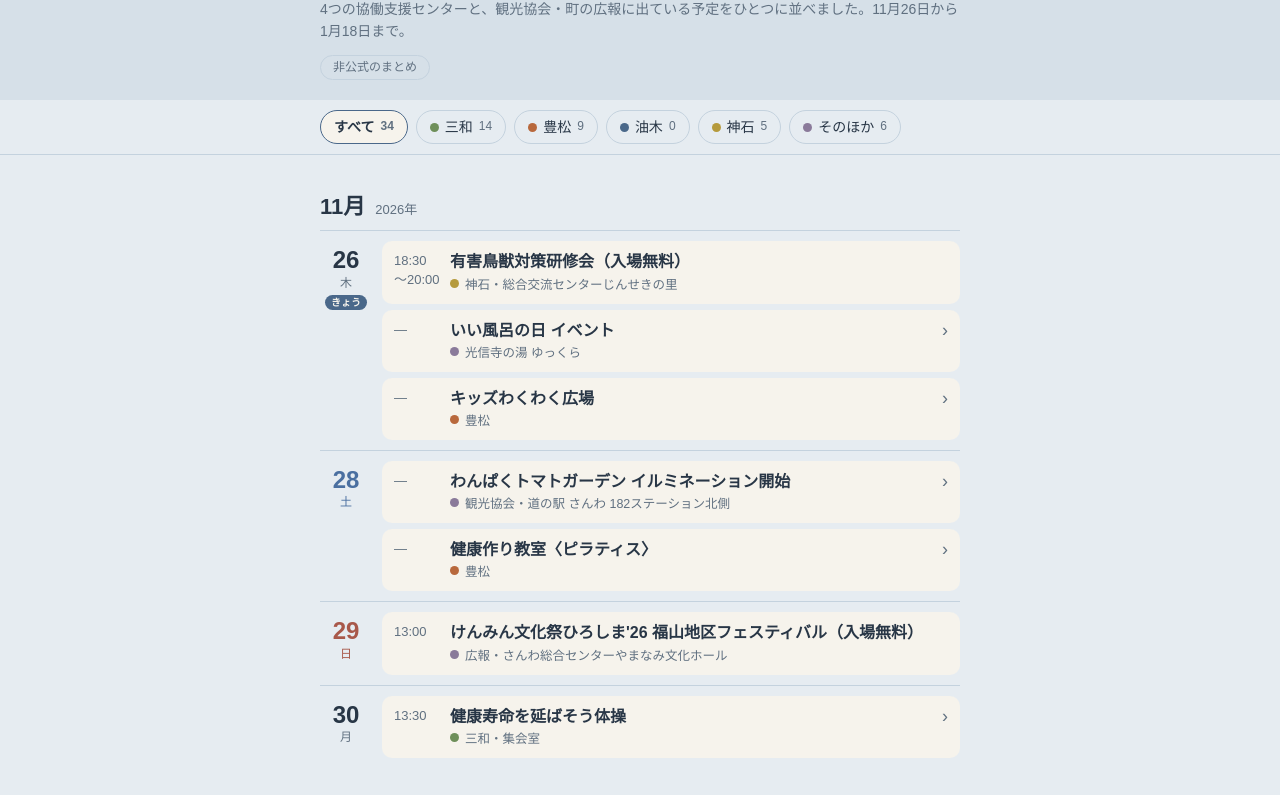
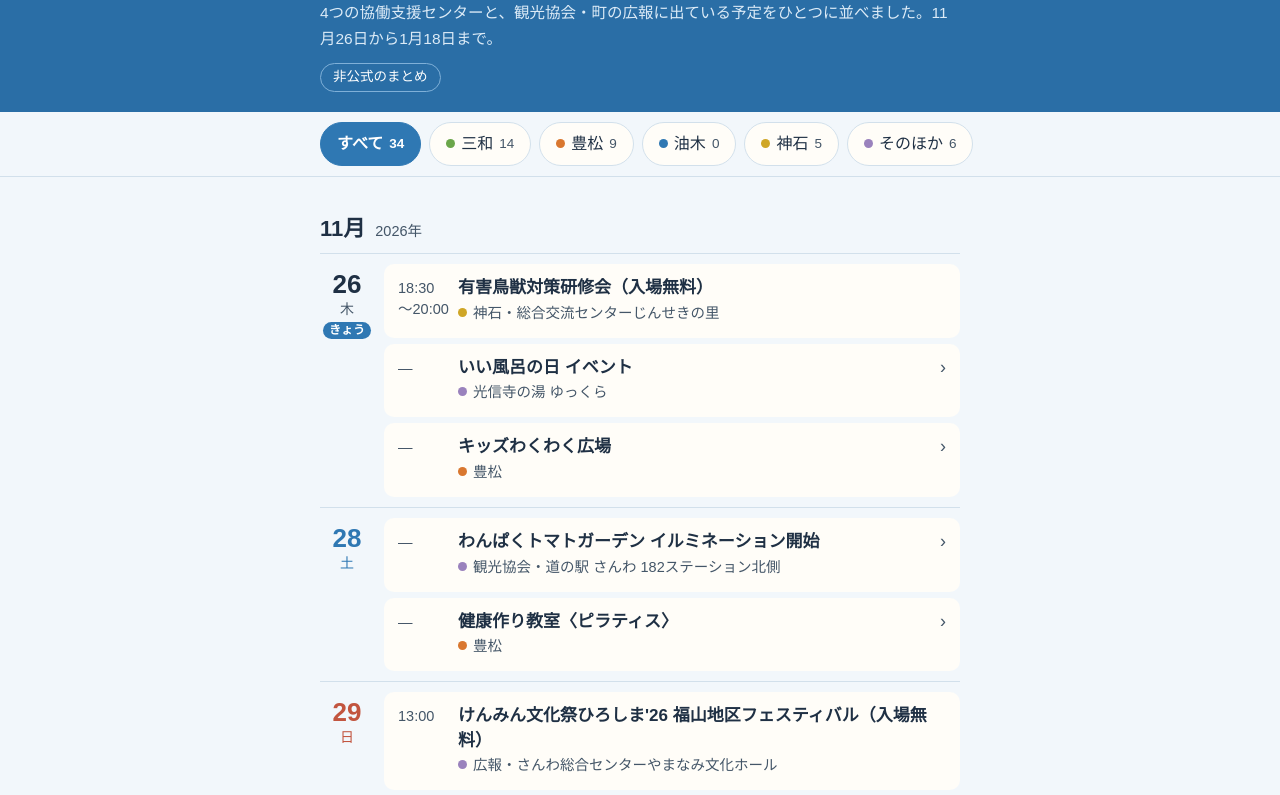
Before and after one commit to jinsekikogen-jaken/jinsekikogen-jaken.github.io, a plain HTML site: page index.html in a window 1280 px wide. Shown: the part 96-891 px from the top of the page. Drawn offline with Linux system fonts and the light colour scheme; a web font is replaced by a local one.

Commit message:
2026-11-26 の更新

```diff
--- a/index.html
+++ b/index.html
@@ -9,69 +9,71 @@
 <meta name="claude:viewport-fit-sides" content="cover">
 <link rel="stylesheet" href="https://fonts.googleapis.com/css2?family=Zen+Maru+Gothic:wght@500;700&display=swap">
 <style>
-/* 町の掲示板を1本の縦の日めくりに。左に日付、右にその日の催し。色は高原の空（くすんだ青灰）、センターは小さな丸の色で見分ける */
+/* 町の掲示板を1本の縦の日めくりに。左に日付、右にその日の催し。色は晴れた日の高原の空（11/26 明るく・帯は濃い青に白い字・字を大きく＝高齢の方に見やすく）、センターは小さな丸の色で見分ける */
 :root {
-  --bg: #e6ecf1; --band: #d6e0e8; --card: #f6f3ec; --ink: #283646; --sub: #607080; --line: #c4d2de; --accent: #4a688a;
-  --sat: #4a6fa0; --sun: #a8584a;
-  --sanwa: #6e8f5a; --toyomatsu: #b8683c; --yuki: #4a688a; --jinseki: #b59a3c; --other: #8a7a9a;
+  --bg: #f2f7fb; --band: #dcecf7; --card: #fffdf8; --ink: #1f3044; --sub: #445668; --line: #d2e0eb; --accent: #2f78b3;
+  --sat: #2f78b3; --sun: #c2553f;
+  --on-accent: #ffffff; --head: #2a6ea6; --head-ink: #ffffff; --head-sub: #dcebf7; --head-line: #7fb0d8;
+  --sanwa: #6aa64a; --toyomatsu: #d9772f; --yuki: #2f78b3; --jinseki: #cfa626; --other: #9a82bd;
   --font: "Zen Maru Gothic", "Hiragino Maru Gothic ProN", "Hiragino Sans", "Yu Gothic", sans-serif;
 }
 @media (prefers-color-scheme: dark) { :root:not([data-theme="light"]) {
   --bg: #1b232c; --band: #232e39; --card: #26313c; --ink: #e4ebf1; --sub: #9db0c1; --line: #3a4856; --accent: #9dbbd9;
-  --sat: #8fb2e0; --sun: #e09a8c; --sanwa: #9cc083; --toyomatsu: #dd9468; --yuki: #86a8cf; --jinseki: #d6bd5e; --other: #b7a6c9; color-scheme: dark } }
+  --sat: #8fb2e0; --sun: #e09a8c; --on-accent: #14202c; --head: #23527c; --head-ink: #ffffff; --head-sub: #cfe0ef; --head-line: #5f8fb8; --sanwa: #9cc083; --toyomatsu: #dd9468; --yuki: #86a8cf; --jinseki: #d6bd5e; --other: #b7a6c9; color-scheme: dark } }
 :root[data-theme="dark"] {
   --bg: #1b232c; --band: #232e39; --card: #26313c; --ink: #e4ebf1; --sub: #9db0c1; --line: #3a4856; --accent: #9dbbd9;
-  --sat: #8fb2e0; --sun: #e09a8c; --sanwa: #9cc083; --toyomatsu: #dd9468; --yuki: #86a8cf; --jinseki: #d6bd5e; --other: #b7a6c9; color-scheme: dark }
+  --sat: #8fb2e0; --sun: #e09a8c; --on-accent: #14202c; --head: #23527c; --head-ink: #ffffff; --head-sub: #cfe0ef; --head-line: #5f8fb8; --sanwa: #9cc083; --toyomatsu: #dd9468; --yuki: #86a8cf; --jinseki: #d6bd5e; --other: #b7a6c9; color-scheme: dark }
 
-body { background: var(--bg); color: var(--ink); font-family: var(--font); font-weight: 500; font-size: 16px; line-height: 1.6; }
+body { background: var(--bg); color: var(--ink); font-family: var(--font); font-weight: 500; font-size: 17px; line-height: 1.65; }
 .wrap { max-width: 640px; margin: 0 auto; padding-left: max(16px, env(safe-area-inset-left, 0px)); padding-right: max(16px, env(safe-area-inset-right, 0px)); }
-header { background: var(--band); margin-top: calc(-1 * env(safe-area-inset-top, 0px)); padding-top: calc(env(safe-area-inset-top, 0px) + 28px); padding-bottom: 20px; }
-.brand { font-size: 13px; color: var(--sub); letter-spacing: .12em; }
+header { background: var(--head); color: var(--head-ink); margin-top: calc(-1 * env(safe-area-inset-top, 0px)); padding-top: calc(env(safe-area-inset-top, 0px) + 28px); padding-bottom: 20px; }
+.brand { font-size: 14px; color: var(--head-sub); letter-spacing: .12em; }
 h1 { font-size: 26px; font-weight: 700; line-height: 1.35; margin: 2px 0 8px; letter-spacing: .04em; text-wrap: balance; }
-.lead { margin: 0; color: var(--sub); font-size: 14px; }
-.badge { display: inline-block; margin-top: 12px; font-size: 12px; color: var(--sub); border: 1px solid var(--line); border-radius: 999px; padding: 2px 12px; }
+.lead { margin: 0; color: var(--head-sub); font-size: 15.5px; }
+.badge { display: inline-block; margin-top: 12px; font-size: 13.5px; color: var(--head-ink); border: 1px solid var(--head-line); border-radius: 999px; padding: 2px 12px; }
 
 .filter { position: sticky; top: env(safe-area-inset-top, 0px); z-index: 5; background: var(--bg); border-bottom: 1px solid var(--line); }
 .filter .wrap { display: flex; gap: 8px; padding-block: 10px; overflow-x: auto; }
-.chip { flex: none; display: inline-flex; align-items: center; gap: 6px; font: inherit; font-size: 14px; color: var(--ink); background: transparent;
-  border: 1px solid var(--line); border-radius: 999px; padding: 5px 13px; cursor: pointer; }
-.chip small { color: var(--sub); font-size: 12px; font-variant-numeric: tabular-nums; }
-.chip.on { background: var(--card); border-color: var(--accent); font-weight: 700; }
+.chip { flex: none; display: inline-flex; align-items: center; gap: 6px; font: inherit; font-size: 16px; color: var(--ink); background: var(--card);
+  border: 1.5px solid var(--line); border-radius: 999px; padding: 8px 16px; min-height: 44px; cursor: pointer; }
+.chip small { color: var(--sub); font-size: 13.5px; font-variant-numeric: tabular-nums; }
+.chip.on { background: var(--accent); border-color: var(--accent); color: var(--on-accent); font-weight: 700; }
+.chip.on small { color: var(--on-accent); }
 .chip:focus-visible, a:focus-visible { outline: 2px solid var(--accent); outline-offset: 2px; }
 .dot { display: inline-block; width: 9px; height: 9px; border-radius: 50%; flex: none; }
 .dot.sanwa { background: var(--sanwa); } .dot.toyomatsu { background: var(--toyomatsu); } .dot.yuki { background: var(--yuki); } .dot.jinseki { background: var(--jinseki); } .dot.other { background: var(--other); }
 
 main { padding-block: 8px 40px; }
 .month { font-size: 22px; font-weight: 700; margin: 26px 0 6px; display: flex; align-items: baseline; gap: 10px; }
-.month span { font-size: 13px; font-weight: 500; color: var(--sub); }
-.day { display: grid; grid-template-columns: 52px 1fr; gap: 10px; padding-block: 10px; border-top: 1px solid var(--line); }
+.month span { font-size: 14.5px; font-weight: 500; color: var(--sub); }
+.day { display: grid; grid-template-columns: 54px 1fr; gap: 10px; padding-block: 10px; border-top: 1px solid var(--line); }
 .date { display: flex; flex-direction: column; align-items: center; line-height: 1.1; padding-top: 6px; }
-.date .num { font-size: 24px; font-weight: 700; font-variant-numeric: tabular-nums; }
-.date .wd { font-size: 12px; color: var(--sub); margin-top: 3px; }
+.date .num { font-size: 26px; font-weight: 700; font-variant-numeric: tabular-nums; }
+.date .wd { font-size: 14px; color: var(--sub); margin-top: 3px; }
 .date.sat .num, .date.sat .wd { color: var(--sat); } .date.sun .num, .date.sun .wd { color: var(--sun); }
-.today { margin-top: 5px; font-size: 10px; font-weight: 700; color: var(--card); background: var(--accent); border-radius: 999px; padding: 2px 6px; white-space: nowrap; }
+.today { margin-top: 5px; font-size: 12px; font-weight: 700; color: var(--on-accent); background: var(--accent); border-radius: 999px; padding: 2px 6px; white-space: nowrap; }
 .day ul { list-style: none; margin: 0; padding: 0; display: flex; flex-direction: column; gap: 6px; min-width: 0; }
-.day li a, .day li .row { display: grid; grid-template-columns: 48px 1fr auto; gap: 8px; align-items: start; background: var(--card); border-radius: 10px;
-  padding: 9px 12px; color: inherit; text-decoration: none; }
-.time { font-size: 13px; color: var(--sub); font-variant-numeric: tabular-nums; padding-top: 2px; line-height: 1.4; }
+.day li a, .day li .row { display: grid; grid-template-columns: 52px 1fr auto; gap: 8px; align-items: start; background: var(--card); border-radius: 10px;
+  padding: 12px 14px; color: inherit; text-decoration: none; }
+.time { font-size: 14.5px; color: var(--sub); font-variant-numeric: tabular-nums; padding-top: 2px; line-height: 1.4; }
 .what { min-width: 0; display: flex; flex-direction: column; gap: 1px; }
-.what b { font-weight: 700; font-size: 16px; line-height: 1.45; overflow-wrap: anywhere; }
-.where { font-size: 12.5px; color: var(--sub); display: flex; align-items: baseline; gap: 6px; overflow-wrap: anywhere; }
+.what b { font-weight: 700; font-size: 17px; line-height: 1.45; overflow-wrap: anywhere; }
+.where { font-size: 14.5px; color: var(--sub); display: flex; align-items: baseline; gap: 6px; overflow-wrap: anywhere; }
 .where .dot { transform: translateY(-1px); }
 .go { color: var(--sub); font-size: 18px; line-height: 1.3; }
 .empty { color: var(--sub); padding-block: 28px; text-align: center; }
 
 .centers { background: var(--band); padding-block: 26px 30px; }
 .centers h2 { font-size: 18px; margin: 0 0 4px; }
-.centers p { margin: 0 0 14px; font-size: 13.5px; color: var(--sub); }
+.centers p { margin: 0 0 14px; font-size: 15px; color: var(--sub); }
 .centers ul { list-style: none; margin: 0; padding: 0; display: grid; gap: 14px; }
 .centers li { display: grid; grid-template-columns: 9px 1fr; gap: 10px; align-items: start; }
 .centers li .dot { margin-top: 9px; }
 .centers li div { display: flex; flex-direction: column; min-width: 0; }
-.centers li span { font-size: 13px; color: var(--sub); }
-.centers a { color: var(--accent); font-size: 14px; font-weight: 700; text-decoration: none; margin-top: 2px; }
+.centers li span { font-size: 14.5px; color: var(--sub); }
+.centers a { color: var(--accent); font-size: 16px; font-weight: 700; text-decoration: none; margin-top: 6px; align-self: flex-start; border: 1.5px solid var(--accent); border-radius: 999px; padding: 7px 16px; background: var(--card); }
 .centers .nolink { margin-top: 2px; }
-footer { padding-block: 22px 34px; font-size: 12.5px; color: var(--sub); }
+footer { padding-block: 22px 34px; font-size: 14.5px; color: var(--sub); }
 footer p { margin: 0 0 6px; }
 </style>
 </head>
```
